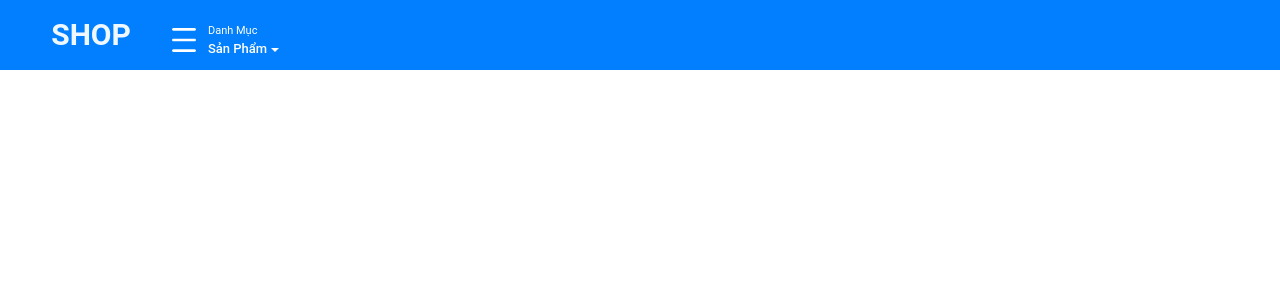
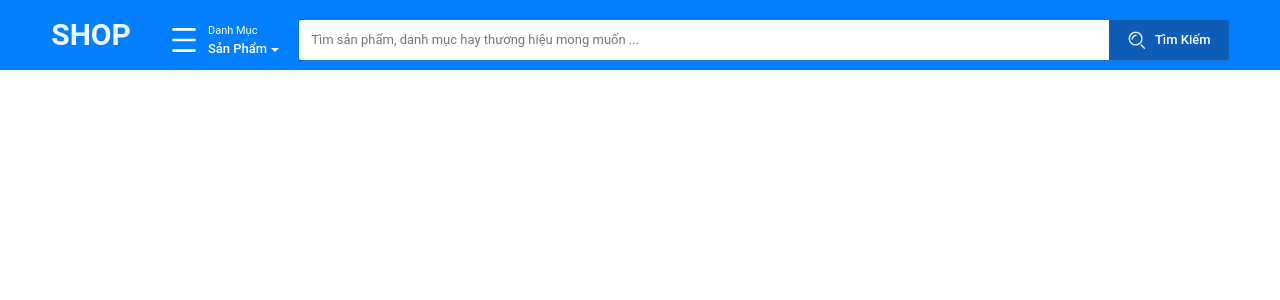
Before and after one commit to Phong940253/Shopping-Cart-System, a React (Create React App) app in the folder client/: page / in a window 1280 px wide. Shown: the top 300 px of the page. Built offline with nearby package versions, Linux system fonts and the light colour scheme.

Commit message:
Add form search

```diff
--- /dev/null
+++ b/client/src/components/FormSearch.js
@@ -0,0 +1,29 @@
+import React, { Component } from "react";
+import { BrowserRouter as Router, Switch, Route, Link } from "react-router-dom";
+import search from "../img/search.png";
+import("../css/FormSearch.css");
+class FormSearch extends Component {
+    render() {
+        return (
+            <div className="form-search-root">
+                <div className="form-search-form">
+                    <input
+                        type="text"
+                        data-view-id="main_search_form_input"
+                        placeholder="Tìm sản phẩm, danh mục hay thương hiệu mong muốn ..."
+                        className="form-search-input"
+                    ></input>
+                    <button
+                        data-view-id="main_search_form_button"
+                        className="form-search-button"
+                    >
+                        <img className="icon-search" src={search} />
+                        Tìm Kiếm
+                    </button>
+                </div>
+            </div>
+        );
+    }
+}
+
+export default FormSearch;
--- a/client/src/components/navbar.js
+++ b/client/src/components/navbar.js
@@ -1,8 +1,10 @@
-import React from "react";
+import React, { Component } from "react";
 import { BrowserRouter as Router, Switch, Route, Link } from "react-router-dom";
 import MenuButton from "./MenuButton";
+import FormSearch from "./FormSearch";
 import("../css/banner.css");
-const Navbar = () => {
+class Navbar extends Component {
+    render() {
         return (
             <Router>
                 <div className="header">
@@ -19,7 +21,7 @@ const Navbar = () => {
                                     </div>
                                     <MenuButton></MenuButton>
                                 </div>
-                            <div className="form_search"></div>
+                                <FormSearch></FormSearch>
                             </div>
                             <div className="header_user"></div>
                         </div>
@@ -28,6 +30,7 @@ const Navbar = () => {
                 </div>
             </Router>
         );
-};
+    }
+}
 
 export default Navbar;
--- /dev/null
+++ b/client/src/css/FormSearch.css
@@ -0,0 +1,60 @@
+.form-search-root {
+    flex: 1 1 0%;
+}
+
+.form-search-form {
+    width: 100%;
+    display: flex;
+    position: relative;
+    box-shadow: rgb(98 98 98 / 50%) 0px 1px 2px 0px;
+}
+
+.form-search-input {
+    border: 0px;
+    padding: 0px 12px;
+    font-size: 13px;
+    border-radius: 2px 0px 0px 2px;
+    flex: 1 1 0%;
+    outline: none;
+}
+
+
+button,
+input {
+    overflow: visible;
+}
+
+button,
+input,
+optgroup,
+select,
+textarea {
+    font-family: inherit;
+    font-size: 100%;
+    line-height: 1.15;
+    margin: 0px;
+}
+
+.form-search-button {
+    cursor: pointer;
+    border: 0px;
+    width: 120px;
+    background: rgb(13, 92, 182);
+    height: 40px;
+    border-radius: 0px 2px 2px 0px;
+    color: white;
+    font-size: 13px;
+    font-weight: 500;
+    outline: none;
+    display: flex;
+    -webkit-box-align: center;
+    align-items: center;
+    -webkit-box-pack: center;
+    justify-content: center;
+}
+
+.form-search-button .icon-search {
+    width: 20px;
+    height: 20px;
+    margin: 0px 8px 0px 0px;
+}
--- a/client/src/css/banner.css
+++ b/client/src/css/banner.css
@@ -61,10 +61,6 @@ a {
     padding: 0px 16px 0px 0px;
 }
 
-.form-search {
-    flex: 1 1 0%;
-}
-
 .style_logo {
     display: flex;
     -webkit-box-pack: justify;
```
Also changed, not shown: client/src/components/MenuButton.js (+5 -3 lines), client/src/img/search.png (added). Lines whose indentation alone changed are shown as unchanged.
